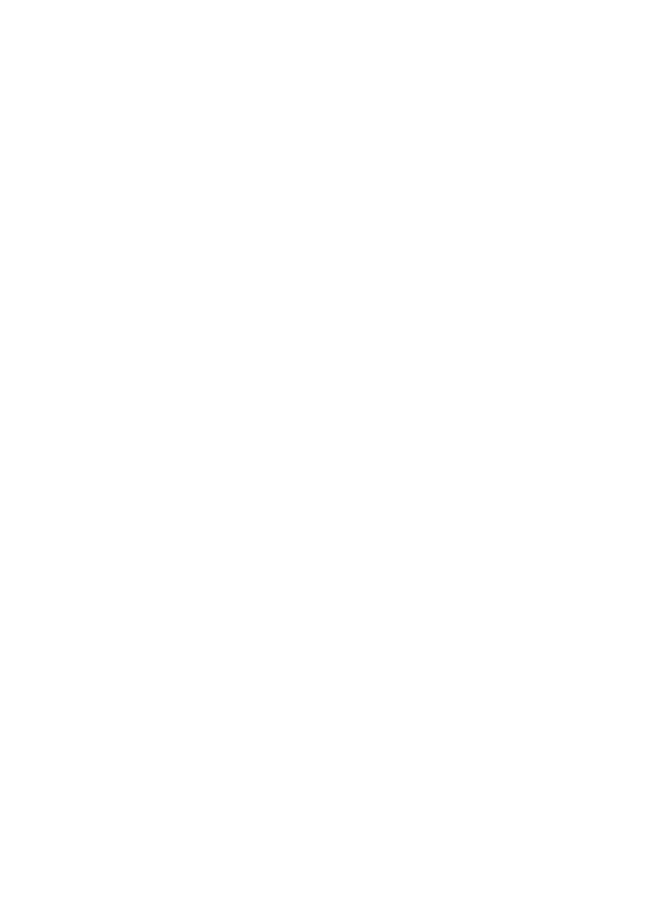
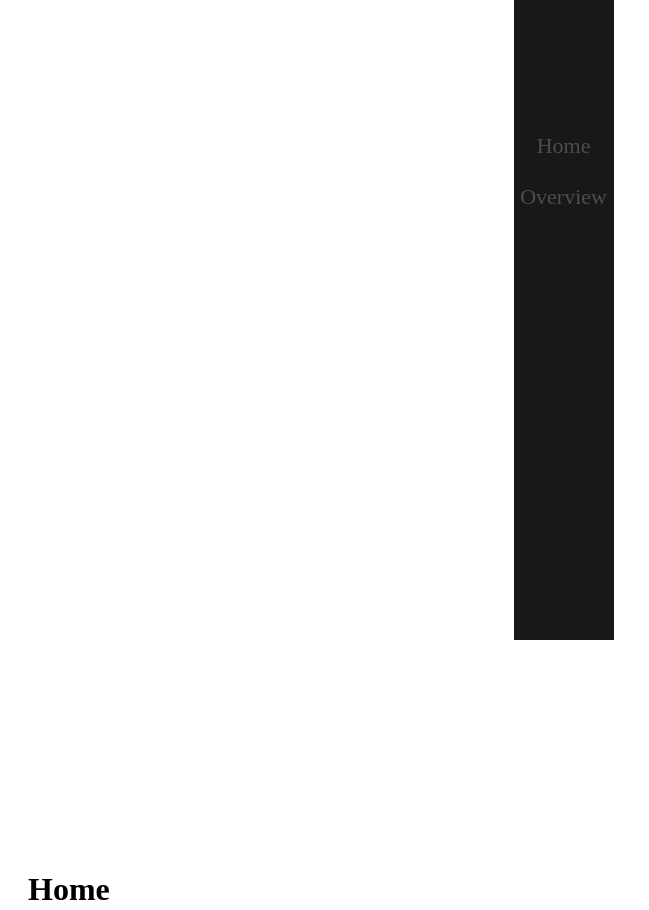
Before and after one commit to eLilyPad/happiness_site, a React (Create React App) app: page / in a window 1280 px wide. Shown: the part 160-1070 px from the top of the page, without its empty margins (0-649 px from the left). Before the commit the page ends 800 px from the top, so only its background shows below. Built offline with nearby package versions, Linux system fonts and the light colour scheme.

Commit message:
14 Sept 2023, 20:03

```diff
--- a/src/App.tsx
+++ b/src/App.tsx
@@ -11,10 +11,11 @@
   return (
     <>
       <Routes>
-        <Route path="/" element={<Layout />} />
-        <Route index element={<Home />} />
-        <Route path="/overview" element={<Overview />} />
-        <Route path="*" element={<NoPage />} />
+        <Route path="/" element={<Layout />}>
+          <Route index element={<Home />} />
+          <Route path="/overview" element={<Overview />} />
+          <Route path="*" element={<NoPage />} />
+        </Route>
       </Routes>
     </>
     // <div>
--- a/src/Components/Sidebar/index.tsx
+++ b/src/Components/Sidebar/index.tsx
@@ -2,21 +2,15 @@
 
 import React from "react";
 import "./index.scss";
-// import Logo from "../../assets/images/E_Logo.png";
+import Logo from "../../assets/images/E_Logo.jpg";
 // import LogoSubtitle from "../../assets/images/LogoSubtitle.png";
 
 export default function Sidebar() {
   return (
     <div className="nav-bar">
       <nav>
-        <ul>
-          <li>
-            <Link to="/">Home</Link>
-          </li>
-          <li>
-            <Link to="/data">Data</Link>
-          </li>
-        </ul>
+        <NavLink to="/">Home</NavLink>
+        <NavLink to="/overview">Overview</NavLink>
         {/* <Link className="logo" to="/">
         <img src={Logo} alt="logo" />
         <img className="sub-logo" src={LogoSubtitle} alt="elizabeth" />
--- /dev/null
+++ b/src/Pages/Layout/index.css
@@ -0,0 +1 @@
+.sidebar{margin:30%;padding:10%}.outlet{position:relative;top:20px;left:20px}
--- a/src/Pages/Layout/index.scss
+++ b/src/Pages/Layout/index.scss
@@ -0,0 +1,9 @@
+.sidebar {
+  margin: 30%;
+  padding: 10%;
+}
+.outlet {
+  position: relative; /* or absolute, fixed */
+  top: 20px; /* Adjust as needed */
+  left: 20px;
+}
--- a/src/Pages/Layout/index.tsx
+++ b/src/Pages/Layout/index.tsx
@@ -5,19 +5,13 @@
 
 export default function Layout() {
   return (
-    <div className="nav-bar">
-      <nav>
-        <ul>
-          <li>
-            <Link to="/">Home</Link>
-          </li>
-          <li>
-            <Link to="/data">Data</Link>
-          </li>
-        </ul>
-      </nav>
-
-      <Outlet />
-    </div>
+    <>
+      <div className="sidebar">
+        <Sidebar />
+      </div>
+      <div className="outlet">
+        <Outlet />
+      </div>
+    </>
   );
 }
```
Also changed, not shown: src/assets/images/E_Logo.jpg (added), src/assets/images/E_logo.png (deleted).
